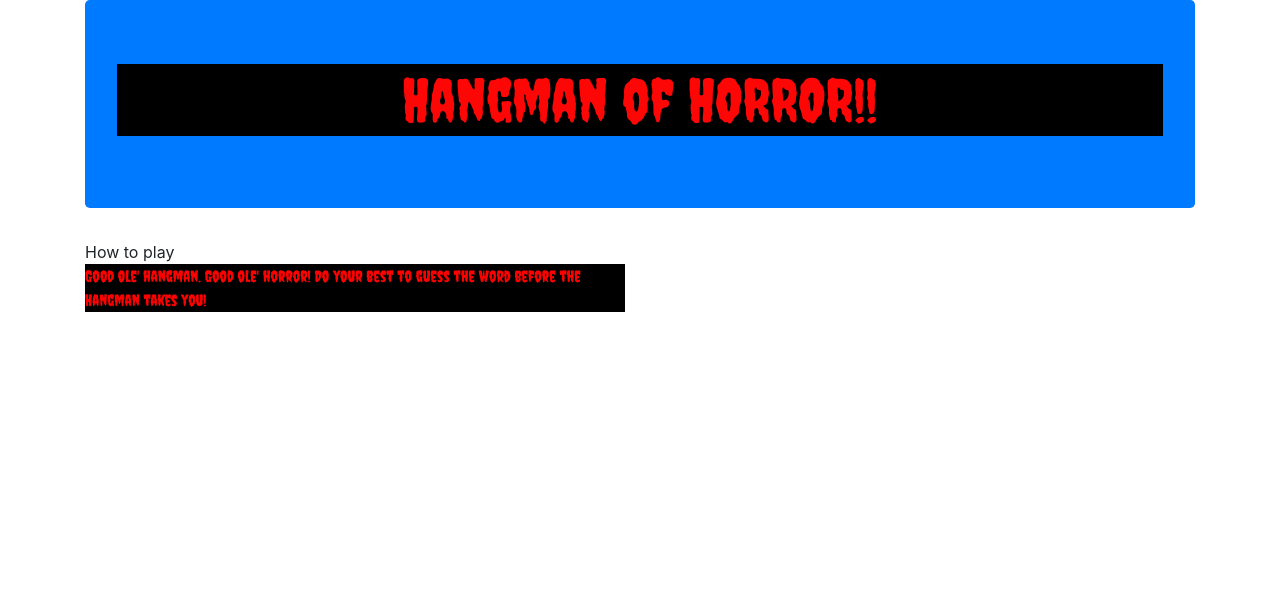
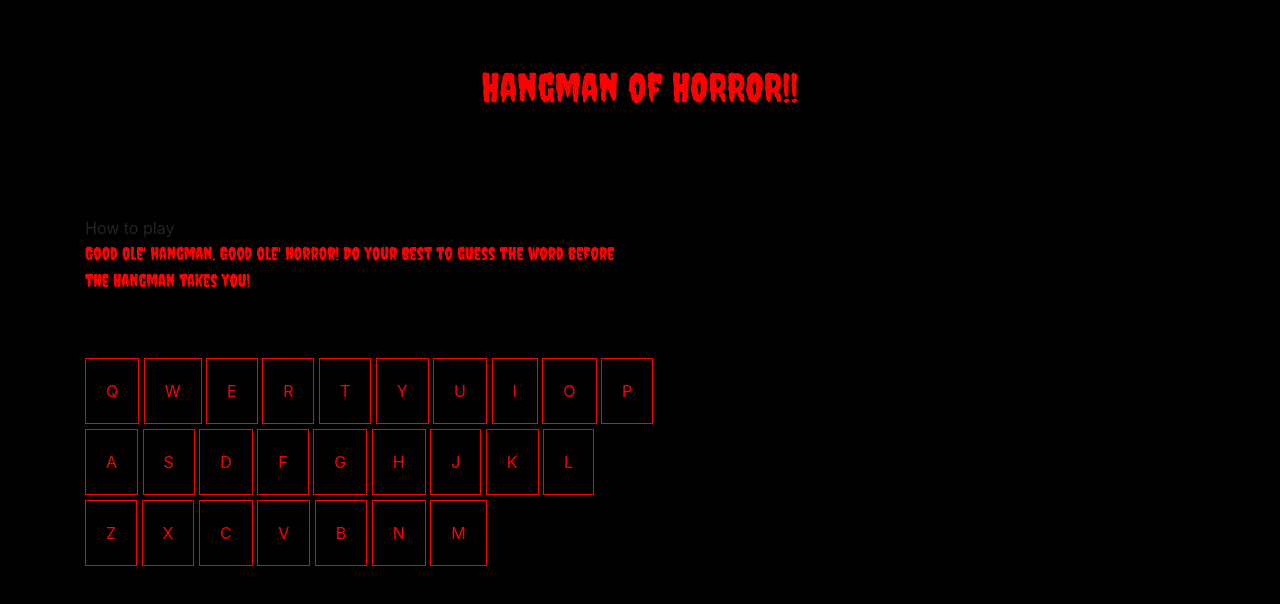
Before and after one commit to emitdlr/Hangman-of-Horror, a plain HTML site: page index.html in a window 1280 px wide. Drawn offline with nearby package versions, Linux system fonts and the light colour scheme.

Commit message:
finessing html and css

```diff
--- a/index.html
+++ b/index.html
@@ -14,7 +14,7 @@
   <body>
     <div class="container">
 
-        <div class="jumbotron bg-primary text-center">
+        <div class="jumbotron text-center">
             <h1>Hangman of HORROR!!</h1>
         </div>
 
@@ -30,14 +30,50 @@
 				<div class="panel-heading">How to play</div>
 				<div class="panel-body">
 					<p>
-						Good ole' hangman. Good ole' horror! Do your best to guess the word before the Hangman takes you!
+					    Good ole' hangman. Good ole' horror! Do your best to guess the word before the Hangman takes you!
 				</div>
 			</div>
 		</div>
+    </div>
 
+<br>
 
+<br>
 
+<div class="keyboard">
+    <div class="keyboardRow">   <span class="key">Q</span>
+    <span class="key">W</span>
+    <span class="key">E</span>
+    <span class="key">R</span>
+    <span class="key">T</span>
+    <span class="key">Y</span>
+    <span class="key">U</span>
+    <span class="key">I</span>
+    <span class="key">O</span>
+    <span class="key">P</span>
 
+    </div>
+    <div class="keyboardRow">   <span class="key">A</span>
+    <span class="key">S</span>
+    <span class="key">D</span>
+    <span class="key">F</span>
+    <span class="key">G</span>
+    <span class="key">H</span>
+    <span class="key">J</span>
+    <span class="key">K</span>
+    <span class="key">L</span>
+
+    </div>
+    <div class="keyboardRow">   <span class="key">Z</span>
+    <span class="key">X</span>
+    <span class="key">C</span>
+    <span class="key">V</span>
+    <span class="key">B</span>
+    <span class="key">N</span>
+    <span class="key">M</span>
+
+    </div>
+</div>
 
 
 
--- a/style.css
+++ b/style.css
@@ -1,12 +1,35 @@
-.jumbotron, container, h1 {
+body {
 	background-color: black;
-		color: rgb(252, 6, 6);
+}
+
+.jumbotron {
+	background-color: black;
+	color: red;
+	font-size: 500px;
+	font-weight: 200;
+	font-family: 'Creepster', cursive;
+	}
+
+.h1 {
+	color: red;
 	font-size: 60px;
 	font-family: 'Creepster', cursive;
 	}
 
 p {
 	font-family: 'Creepster', cursive;
+	font-size: 18px;
 	color: red;
-		background-color: black;
 	}
+
+.keyboardRow {
+	text-align: left;
+}
+
+.key {
+	display:inline-block;
+	border:1px solid red;
+	color: red;
+	padding: 20px;
+	margin-bottom:5px;
+}
```
Also changed, not shown: images/txchainsaw.jpg (added). Lines whose indentation alone changed are shown as unchanged.
